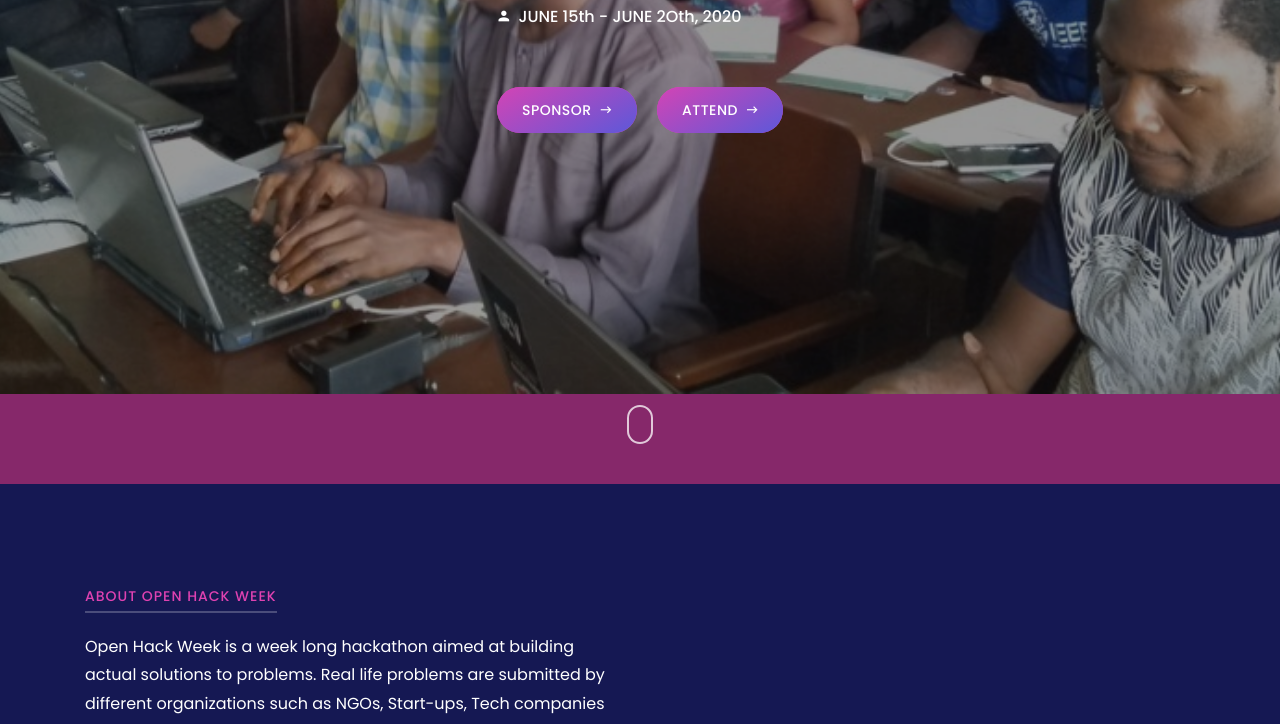
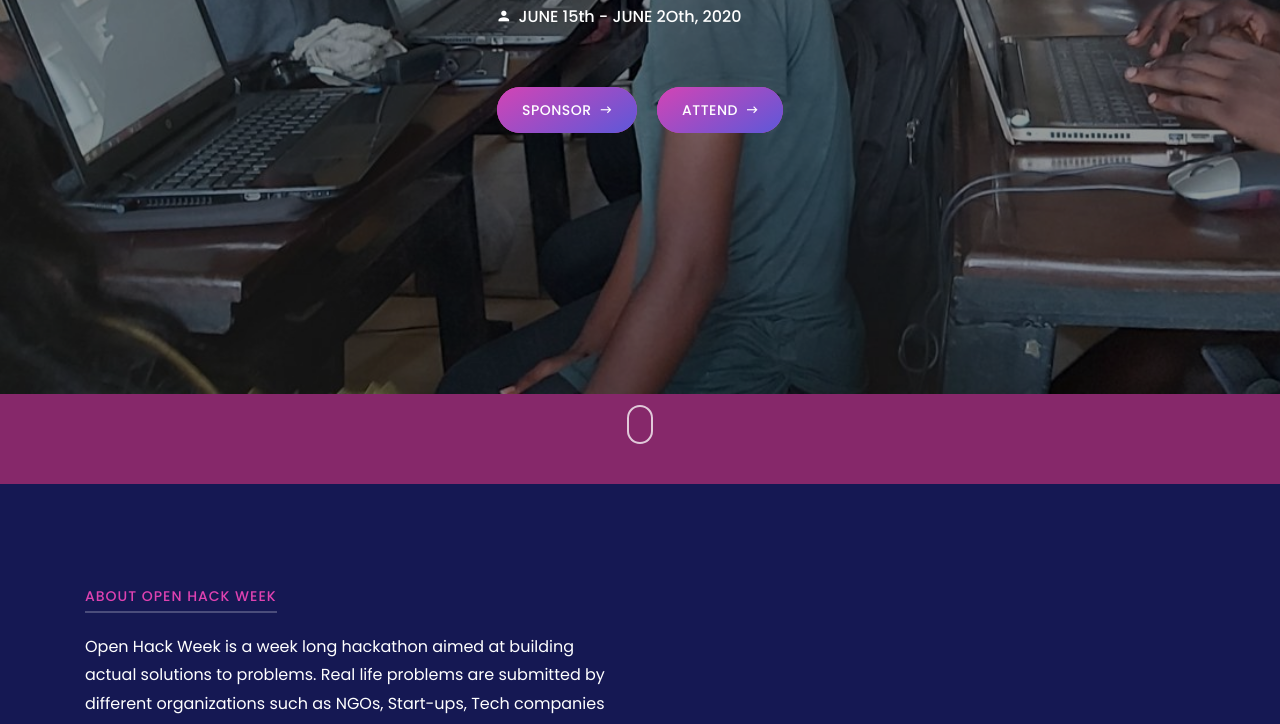
Before and after one commit to DSC-Unilag/open-hack-week, a website: page index.html in a window 1280 px wide. Shown: the part 496-1220 px from the top of the page. Drawn offline with Linux system fonts and the light colour scheme.

Commit message:
changed heron image

```diff
--- a/index.html
+++ b/index.html
@@ -73,7 +73,7 @@
 
 
             <!-- Single Slide -->
-            <div class="single-welcome-slide bg-img bg-overlay jarallax" style="background-image: url(img/hero-image.jpg);">
+            <div class="single-welcome-slide bg-img bg-overlay jarallax" style="background-image: url(img/hero-3.jpg);">
                 <div class="container h-100">
                     <div class="row h-100 align-items-center">
                         <!-- Welcome Text -->
```
Also changed, not shown: img/hero-3.jpg (added), img/hero-image.jpg (deleted).
